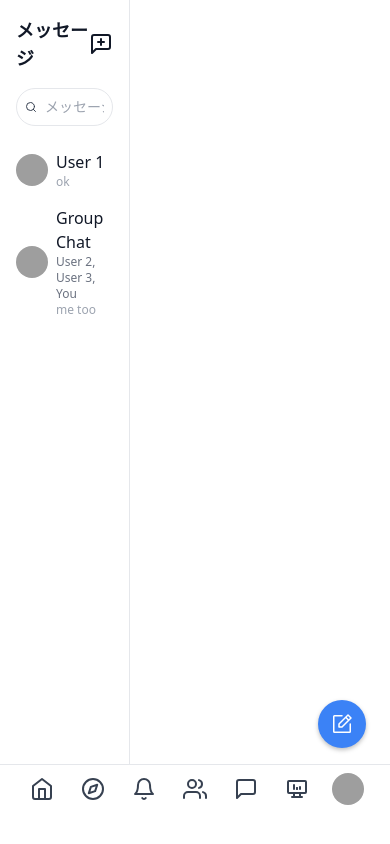
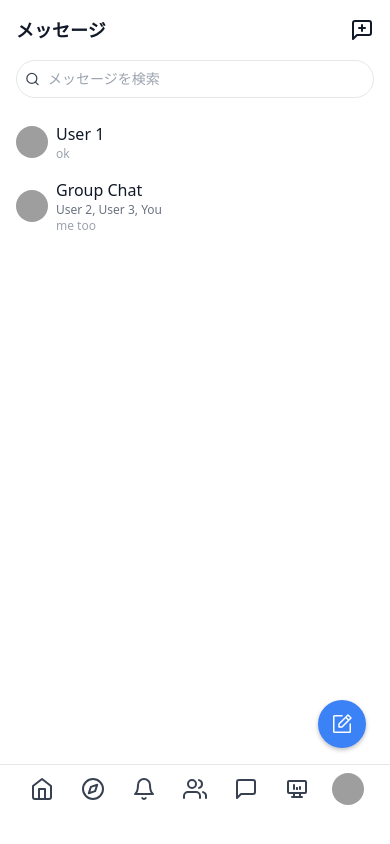
Before and after one commit to motxx/nostr-webclient, a React (Create React App) app: page /message in a window 390 px wide. Built offline with nearby package versions, Linux system fonts and the light colour scheme; grey boxes are pictures that could not be loaded; a web font is replaced by a local one.

Commit message:
feat(message): レスポンシブ対応

```diff
--- a/package.json
+++ b/package.json
@@ -12,6 +12,7 @@
     "@types/react-dom": "^18.3.0",
     "@use-gesture/react": "^10.3.1",
     "chart.js": "^4.4.3",
+    "classnames": "^2.5.1",
     "immutability-helper": "^3.1.1",
     "jotai": "^2.8.1",
     "react": "^18.3.1",
--- a/src/components/Message/MessageChatSidebar.tsx
+++ b/src/components/Message/MessageChatSidebar.tsx
@@ -1,7 +1,8 @@
-import React from 'react'
+import React, { forwardRef } from 'react'
 import { FiSearch } from 'react-icons/fi'
 import { LuMessageSquarePlus } from 'react-icons/lu'
 import { MessageConversationType } from '../../global/types'
+import classNames from 'classnames'
 
 interface MessageChatSidebarProps {
   conversations: MessageConversationType[]
@@ -10,22 +11,33 @@ interface MessageChatSidebarProps {
   filteredConversations: MessageConversationType[]
   handleSelectConversation: (conversationId: string) => void
   setIsModalOpen: (isOpen: boolean) => void
+  className?: string
 }
 
-const MessageChatSidebar: React.FC<MessageChatSidebarProps> = ({
+const MessageChatSidebar = forwardRef<HTMLDivElement, MessageChatSidebarProps>(
+  (
+    {
       conversations,
       searchTerm,
       setSearchTerm,
       filteredConversations,
       handleSelectConversation,
       setIsModalOpen,
-}) => {
+      className,
+    },
+    ref
+  ) => {
     const handleSearchChange = (event: React.ChangeEvent<HTMLInputElement>) => {
       setSearchTerm(event.target.value)
     }
 
     return (
-    <div className="w-1/3 border-r border-gray-200 dark:border-gray-700">
+      <div
+        className={classNames(
+          'w-full sm:w-1/3 sm:border-r sm:border-gray-200 sm:dark:border-gray-700',
+          className
+        )}
+      >
         <div className="p-4">
           <div className="flex items-center mb-4">
             <h1 className="text-lg font-bold">メッセージ</h1>
@@ -78,5 +90,6 @@ const MessageChatSidebar: React.FC<MessageChatSidebarProps> = ({
       </div>
     )
   }
+)
 
 export default MessageChatSidebar
--- a/src/pages/MessagePage.tsx
+++ b/src/pages/MessagePage.tsx
@@ -62,6 +62,17 @@ const MessagePage: React.FC = () => {
 
   return (
     <div className="flex h-full">
+      {selectedConversation ? (
+        <MessageChatSidebar
+          className="w-full sm:w-1/3 sm:block hidden"
+          conversations={conversations}
+          searchTerm={searchTerm}
+          setSearchTerm={setSearchTerm}
+          filteredConversations={filteredConversations}
+          handleSelectConversation={handleSelectConversation}
+          setIsModalOpen={setIsModalOpen}
+        />
+      ) : (
         <MessageChatSidebar
           conversations={conversations}
           searchTerm={searchTerm}
@@ -70,6 +81,7 @@ const MessagePage: React.FC = () => {
           handleSelectConversation={handleSelectConversation}
           setIsModalOpen={setIsModalOpen}
         />
+      )}
       <div className="flex-1">
         {selectedConversation ? (
           <MessageConversation
```
Also changed, not shown: 1 other file (tests, documents, lock files or other folders). Lines whose indentation alone changed are shown as unchanged.
